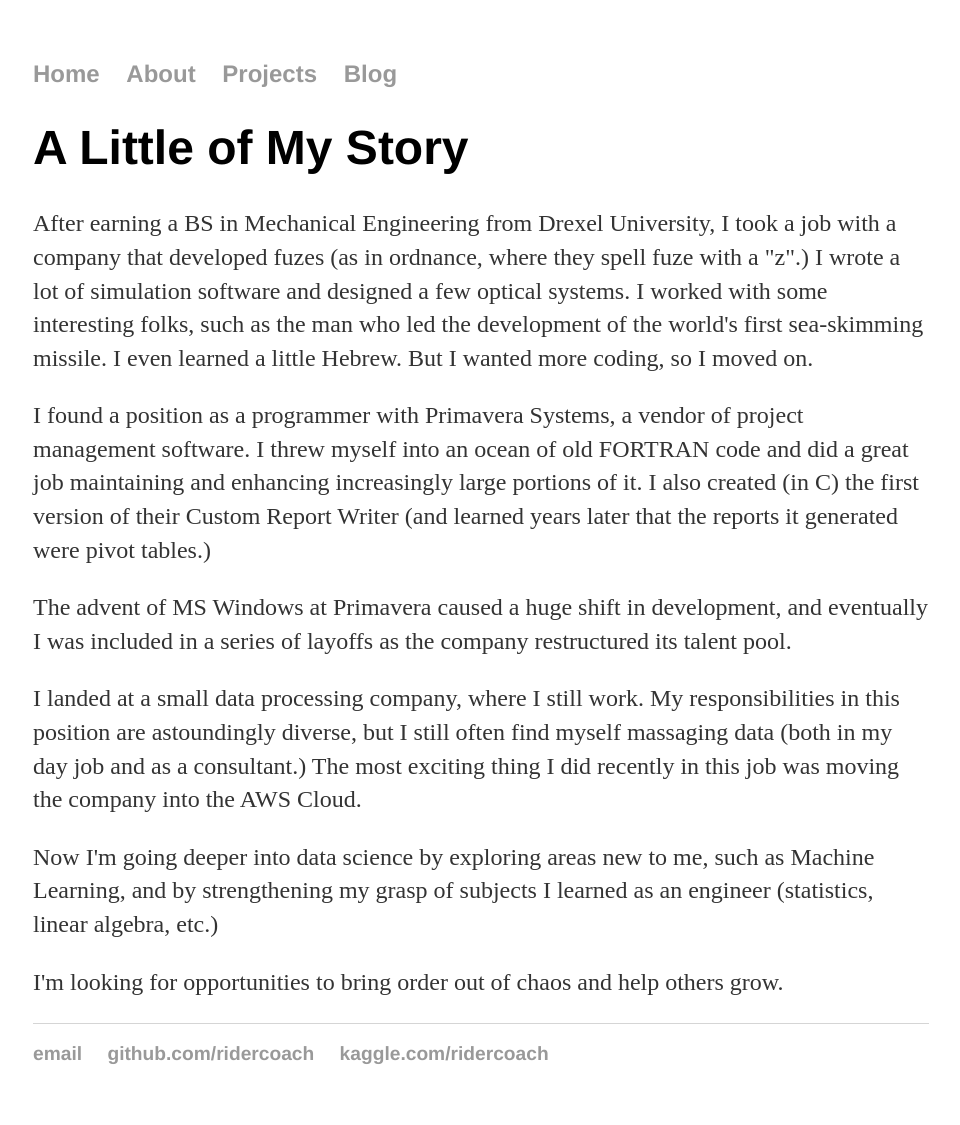
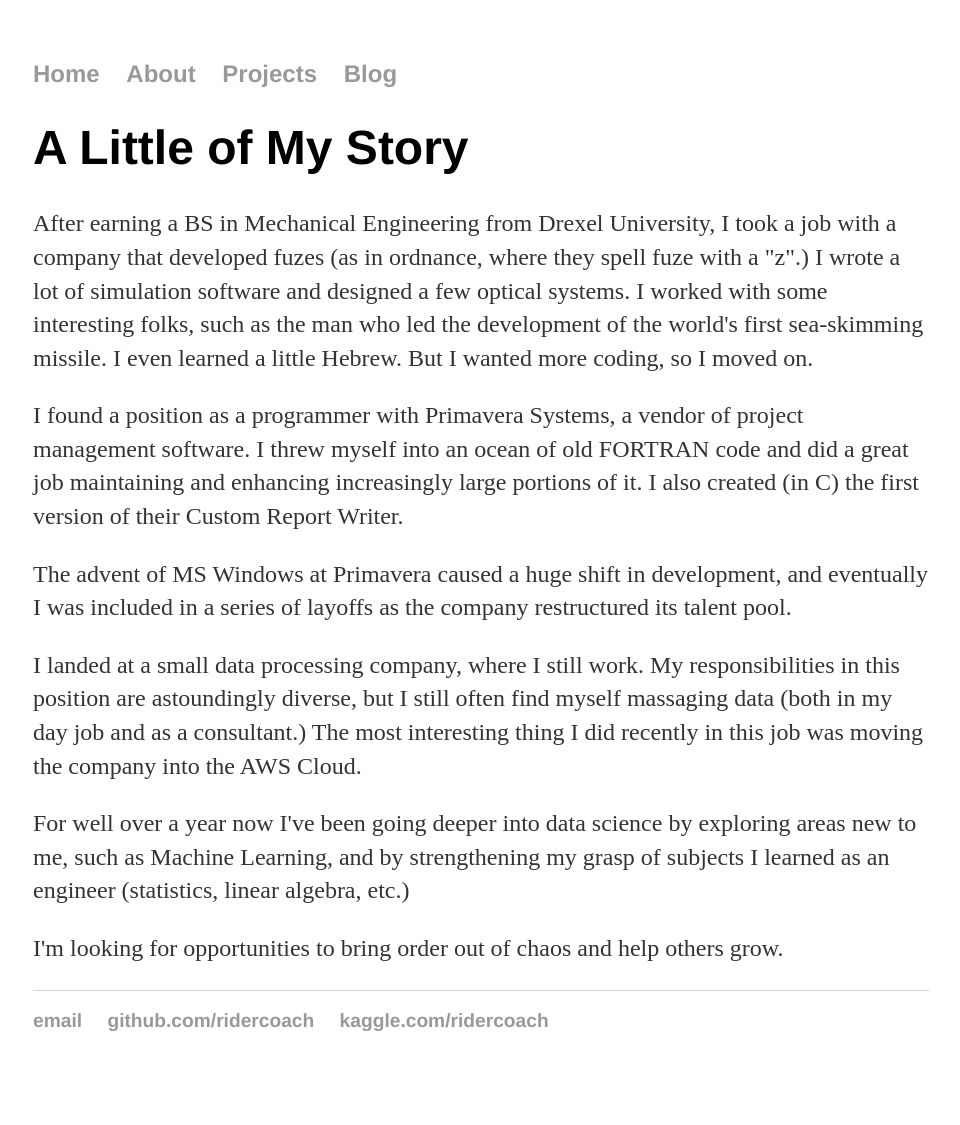
Before and after one commit to ridercoach/ridercoach.github.io, a Jekyll site: the page built from about/index.html, in a window 1280 px wide. Shown: the whole page, without its empty margins (159-1119 px from the left). Built offline with Jekyll 4.4.1, drawn with Linux system fonts in a browser that asks for light colours; after the commit the page ends 1092 px from its top, so only the background shows below that.

Commit message:
revisions to About page

```diff
--- a/about/index.html
+++ b/about/index.html
@@ -15,8 +15,7 @@ title: A Little of My Story
         <p>I found a position as a programmer with Primavera Systems, a vendor of project
            management software.  I threw myself into an ocean of old FORTRAN code and did
            a great job maintaining and enhancing increasingly large portions of it.
-           I also created (in C) the first version of their Custom Report Writer (and learned
-           years later that the reports it generated were pivot tables.)</p>
+           I also created (in C) the first version of their Custom Report Writer.</p>
 
         <p>The advent of MS Windows at Primavera caused a huge shift in
            development, and eventually
@@ -24,10 +23,10 @@ title: A Little of My Story
 
         <p>I landed at a small data processing company, where I still work.  My
            responsibilities in this position are astoundingly diverse, but I still often find
-           myself massaging data (both in my day job and as a consultant.)  The most exciting thing
+           myself massaging data (both in my day job and as a consultant.)  The most interesting thing
            I did recently in this job was moving the company into the AWS Cloud.</p>
 
-        <p>Now I'm going deeper into data science by exploring areas
+        <p>For well over a year now I've been going deeper into data science by exploring areas
            new to me, such as Machine Learning, and by strengthening my grasp of subjects I learned as an
            engineer (statistics, linear algebra, etc.)</p>
 
```
